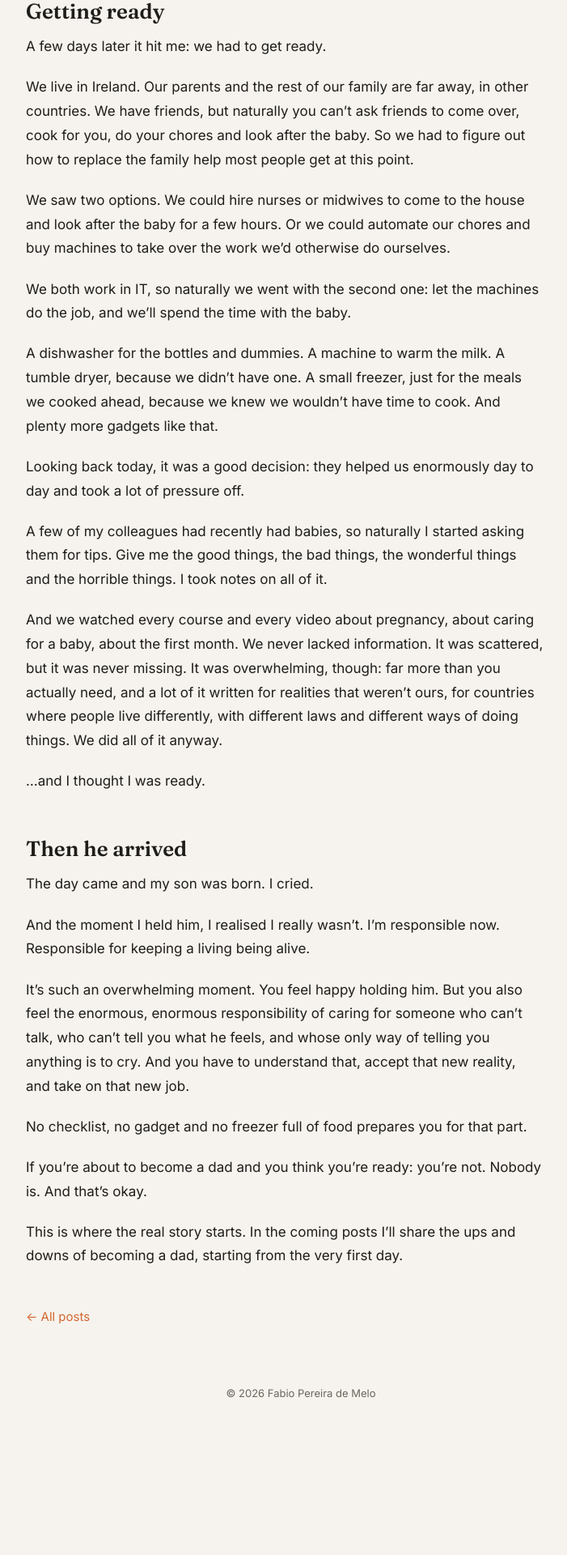
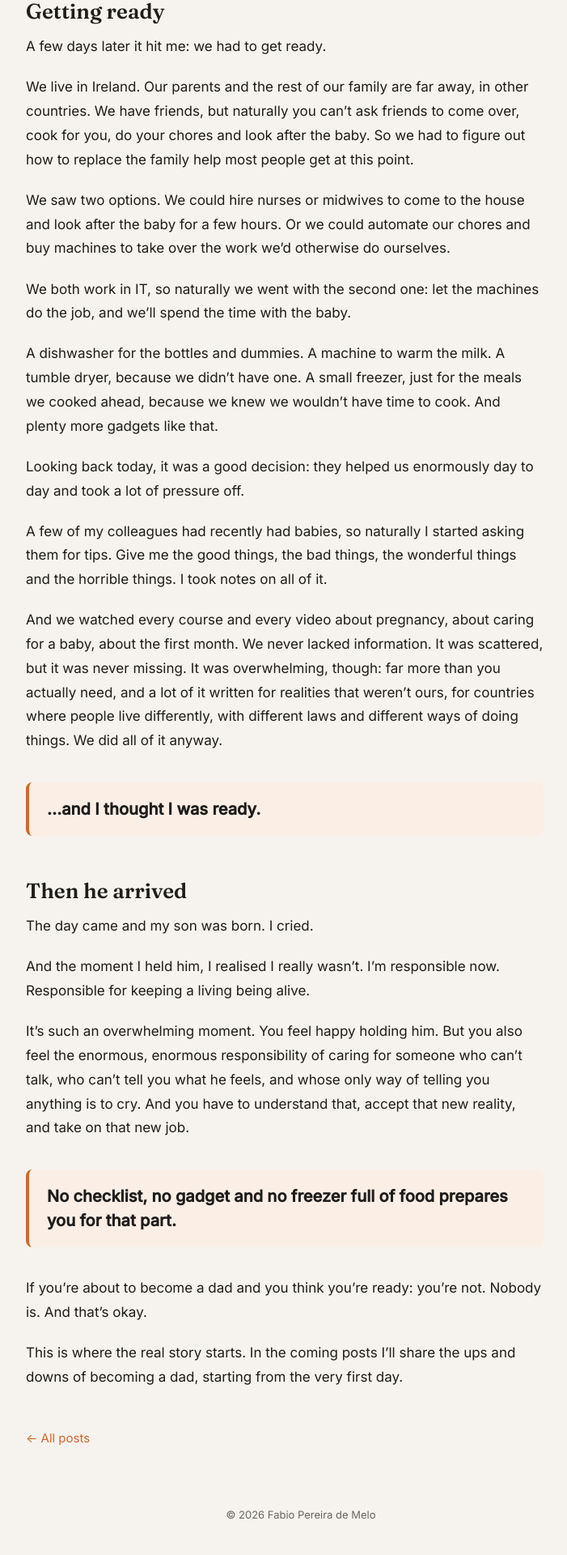
Before and after one commit to frpdm817/fatherhood, a Jekyll site: the page built from _posts/2026-11-20-and-i-thought-i-was-ready.md, in a window 1280 px wide. Shown: the part 750-2670 px from the top of the page at 81% size, without its empty margins (268-969 px from the left). Built offline with Jekyll 4.4.1, drawn with Linux system fonts in a browser that asks for light colours; before the commit the page ends 2521 px from its top, so only the background shows below that.

Commit message:
Highlight two key phrases in the first post
Add a .highlight box style (kramdown {: .highlight}) and use it for the
title line and the closing line in EN, ES and PT.

Co-Authored-By: Claude Opus 5.5 <noreply@anthropic.com>

```diff
--- a/_posts/2026-11-20-and-i-thought-i-was-ready.md
+++ b/_posts/2026-11-20-and-i-thought-i-was-ready.md
@@ -31,6 +31,7 @@ A few of my colleagues had recently had babies, so naturally I started asking th
 And we watched every course and every video about pregnancy, about caring for a baby, about the first month. We never lacked information. It was scattered, but it was never missing. It was overwhelming, though: far more than you actually need, and a lot of it written for realities that weren't ours, for countries where people live differently, with different laws and different ways of doing things. We did all of it anyway.
 
 …and I thought I was ready.
+{: .highlight}
 
 ## Then he arrived
 
@@ -41,6 +42,7 @@ And the moment I held him, I realised I really wasn't. I'm responsible now. Resp
 It's such an overwhelming moment. You feel happy holding him. But you also feel the enormous, enormous responsibility of caring for someone who can't talk, who can't tell you what he feels, and whose only way of telling you anything is to cry. And you have to understand that, accept that new reality, and take on that new job.
 
 No checklist, no gadget and no freezer full of food prepares you for that part.
+{: .highlight}
 
 If you're about to become a dad and you think you're ready: you're not. Nobody is. And that's okay.
 
--- a/assets/site.css
+++ b/assets/site.css
@@ -176,6 +176,22 @@ a { color: var(--accent); }
   border-left: 3px solid var(--accent);
   color: var(--muted);
 }
+/* Key phrase box: in Markdown, put {: .highlight} on the line after a paragraph or blockquote. */
+.prose .highlight {
+  margin: 1.8em 0;
+  padding: 18px 22px;
+  border: 0;
+  border-left: 4px solid var(--accent);
+  border-radius: 8px;
+  background: var(--surface);
+  background: color-mix(in srgb, var(--accent) 10%, var(--surface));
+  color: var(--text);
+  font-size: 20px;
+  font-weight: 600;
+  line-height: 1.5;
+  font-style: normal;
+}
+.prose .highlight p { margin: 0; }
 .prose hr { border: 0; border-top: 1px solid var(--line); margin: 2.5em 0; }
 .prose table { display: block; max-width: 100%; overflow-x: auto; border-collapse: collapse; font-size: 15px; }
 .prose th, .prose td { padding: 6px 12px; border: 1px solid var(--line); text-align: left; }
```
Also changed, not shown: es/_posts/2026-11-20-and-i-thought-i-was-ready.md (+2 -0 lines), pt/_posts/2026-11-20-and-i-thought-i-was-ready.md (+2 -0 lines).
